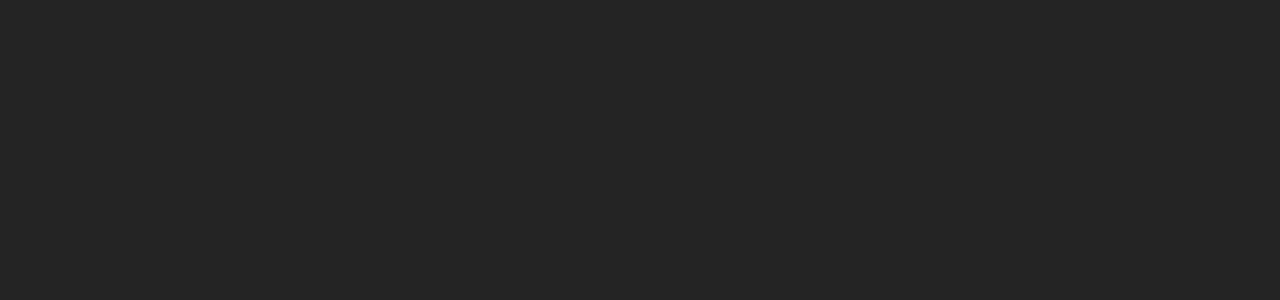
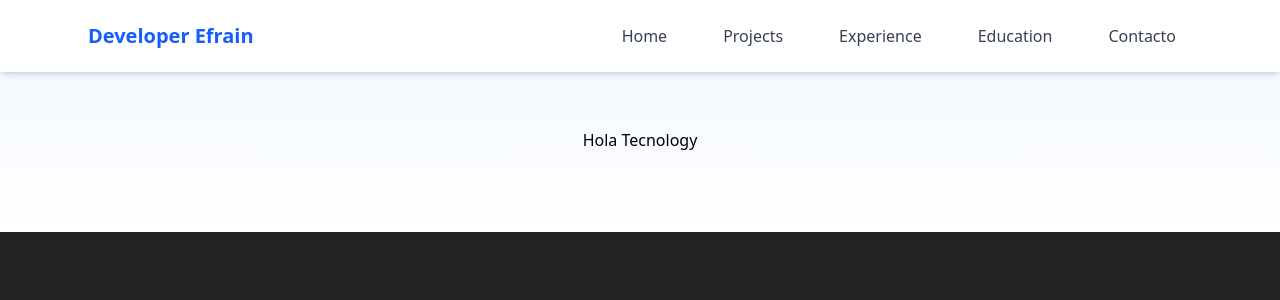
Before and after one commit to EfrainRP/EfrainRP.github.io, a React (Vite) app: page /about_efrain/projects in a window 1280 px wide. Before the commit this address had no page. Shown: the top 300 px of the page. Built offline with nearby package versions, Linux system fonts and the light colour scheme.

Commit message:
complete routes func, add info per views

```diff
--- /dev/null
+++ b/public/404.html
@@ -0,0 +1,7 @@
+<!DOCTYPE html>
+<html>
+    <head>
+        <meta http-equiv="refresh" content="0; URL=/" />
+    </head>
+    <body></body>
+</html>
--- a/src/component/About.jsx
+++ b/src/component/About.jsx
@@ -1,14 +1,14 @@
 export default function About() {
     return (
         <section id="about" className="max-w-4xl mx-auto py-20 px-6 animate-fade-in">
-            <h2 className="text-3xl font-bold text-center mb-8">Sobre mí</h2>
+            <h2 className="text-3xl font-bold text-center mb-8">About me</h2>
             <div className="flex flex-col md:flex-row items-center gap-8">
                 <img
                     src="https://avatars.githubusercontent.com/u/1?v=4"
                     alt="Foto"
                     className="w-48 h-48 rounded-full shadow-md"
                 />
-                <p className="text-white-800 text-lg leading-relaxed">
+                <p className="text-white-800 text-lg leading-relaxed text-justify">
                     I am a passionate and driven individual seeking
                     opportunities that chalenge me to grow and expand
                     my skils in programming and electronics.
--- a/src/component/Header.jsx
+++ b/src/component/Header.jsx
@@ -1,4 +1,6 @@
 import { useState } from 'react';
+import { Link } from 'react-router-dom';
+
 
 export default function Header() {
     const [isOpen, setIsOpen] = useState(false);
@@ -6,9 +8,10 @@ export default function Header() {
     return (
         <header className="fixed w-full top-0 z-50 shadow-md bg-white dark:bg-gray-900">
             <div className="max-w-6xl mx-auto px-6 py-4 flex justify-between items-center">
-                {/* <h1 className="text-xl font-bold text-blue-600 dark:text-white">Developer Efrain</h1> */}
-                <h1 className="md:hidden text-xl font-bold text-blue-600 dark:text-white">Dev Efrain</h1>
-                <h1 className="hidden md:block text-xl font-bold text-blue-600 dark:text-white">Developer Efrain</h1>
+                <Link to="/">
+                    <h1 className="md:hidden text-xl font-bold text-blue-600 dark:text-white">Dev Efrain</h1>
+                    <h1 className="hidden md:block text-xl font-bold text-blue-600 dark:text-white">Developer Efrain</h1>
+                </Link>
 
                 {/* Botón hamburguesa para móvil */}
                 <button
@@ -35,15 +38,21 @@ export default function Header() {
                     className={`${isOpen ? 'block' : 'hidden'
                         } absolute top-full left-0 w-full bg-white dark:bg-gray-900 md:static md:flex md:w-auto md:space-x-6 md:block transition-all duration-300`}
                 >
-                    <a href="#about" className="block px-4 py-2 text-gray-700 dark:text-gray-200 hover:text-blue-600 dark:hover:text-blue-400 transition">
-                        Sobre mí
-                    </a>
-                    <a href="#projects" className="block px-4 py-2 text-gray-700 dark:text-gray-200 hover:text-blue-600 dark:hover:text-blue-400 transition">
-                        Proyectos
-                    </a>
-                    <a href="#contact" className="block px-4 py-2 text-gray-700 dark:text-gray-200 hover:text-blue-600 dark:hover:text-blue-400 transition">
+                    <Link to="/" className="block px-4 py-2 text-gray-700 dark:text-gray-200 hover:text-blue-600 dark:hover:text-blue-400 transition">
+                        Home
+                    </Link>
+                    <Link to="/projects" className="block px-4 py-2 text-gray-700 dark:text-gray-200 hover:text-blue-600 dark:hover:text-blue-400 transition">
+                        Projects
+                    </Link>
+                    <Link to="/experience" className="block px-4 py-2 text-gray-700 dark:text-gray-200 hover:text-blue-600 dark:hover:text-blue-400 transition">
+                        Experience
+                    </Link>
+                    <Link to="/education" className="block px-4 py-2 text-gray-700 dark:text-gray-200 hover:text-blue-600 dark:hover:text-blue-400 transition">
+                        Education
+                    </Link>
+                    <Link to="/contact" className="block px-4 py-2 text-gray-700 dark:text-gray-200 hover:text-blue-600 dark:hover:text-blue-400 transition">
                         Contacto
-                    </a>
+                    </Link>
                 </nav>
             </div>
         </header>
--- /dev/null
+++ b/src/component/Tencology.jsx
@@ -0,0 +1,7 @@
+export default function Tecnology() {
+    return (
+        <section className="pt-32 pb-20 bg-gradient-to-b from-blue-50 to-white text-center animate-fade-in">
+            <p className="text-black">Hola Tecnology</p>
+        </section>
+    );
+}
--- a/src/index.css
+++ b/src/index.css
@@ -10,7 +10,7 @@
   }
 
   .animate-fade-down {
-    animation: fadeDown 2.5s ease-out;
+    animation: fadeDown 1s ease-out;
   }
   @keyframes fadeDown {
     from {
--- a/src/main.jsx
+++ b/src/main.jsx
@@ -2,18 +2,24 @@ import { StrictMode } from 'react'
 import { createRoot } from 'react-dom/client'
 import { BrowserRouter, Routes, Route } from 'react-router-dom';
 
+import packageJSON from '../package.json';
+
 import './index.css'
 
-import Start from './view/Start.jsx';
+import Projects from './views/Projects.jsx';
+import AboutMe from './views/AboutMe.jsx';
+import NotFound from './views/NotFound.jsx';
 
 createRoot(document.getElementById('root')).render(
   <StrictMode>
 
-    <BrowserRouter basename="/about_efrain">
+    <BrowserRouter basename={`/${packageJSON.name}/`}>
       <Routes>
-        <Route path="/" element={<Start />} />
-        {/* <Route path="/sobre-mi" element={<SobreMi />} />
-        <Route path="/proyectos" element={<Proyectos />} /> */}
+        <Route path="/" element={<AboutMe />} />
+        <Route path="/projects" element={<Projects />} />
+        {/* <Route path="/proyectos" element={<Proyectos />} /> */}
+
+        <Route path="*" element={<NotFound />} /> {/* ✅ Ruta comodín */}
       </Routes>
     </BrowserRouter>
 
--- a/src/view/Start.jsx
+++ b/src/views/AboutMe.jsx
@@ -2,12 +2,14 @@ import React from 'react';
 import Hero from '../component/Hero.jsx';
 import About from '../component/About.jsx';
 import Layout from '../Layout.jsx';
+import Tecnology from '../component/Tencology.jsx';
 
 export default function Start() {
     return (
         <Layout>
             <Hero />
             <About />
+            <Tecnology/>
         </Layout>
     );
 }
--- /dev/null
+++ b/src/views/NotFound.jsx
@@ -0,0 +1,21 @@
+// src/view/NotFound.jsx
+import { Link } from "react-router-dom";
+
+export default function NotFound() {
+    return (
+        <div className="min-h-screen flex flex-col items-center justify-center text-center p-6 animate-fade-in">
+            <h1 className="text-4xl font-bold text-red-500 mb-4">
+                404 - Page Not Found
+            </h1>
+            <p className="text-gray-200 mb-6">
+                The page you are looking for does not exist.
+            </p>
+            <Link
+                to="/"
+                className="px-4 py-2 bg-blue-600 text-white rounded hover:bg-blue-700 transition"
+            >
+                Go back
+            </Link>
+        </div>
+    );
+}
--- /dev/null
+++ b/src/views/Projects.jsx
@@ -0,0 +1,14 @@
+import React from 'react';
+import Hero from '../component/Hero.jsx';
+import About from '../component/About.jsx';
+import Layout from '../Layout.jsx';
+import Tecnology from '../component/Tencology.jsx';
+
+export default function Start() {
+    return (
+        <Layout>
+
+            <Tecnology/>
+        </Layout>
+    );
+}
--- a/vite.config.js
+++ b/vite.config.js
@@ -1,10 +1,10 @@
 import { defineConfig } from 'vite'
 import react from '@vitejs/plugin-react'
 import tailwindcss from '@tailwindcss/vite'
-
+import packageJSON from './package.json'
 
 export default defineConfig({
-  base: '/about_efrain/',
+  base: `/${packageJSON.name}/`,
   plugins: [
     react(),
     tailwindcss(),
```
Also changed, not shown: src/component/Hero.jsx (+20 -2 lines), 1 other file (tests, documents, lock files or other folders).
